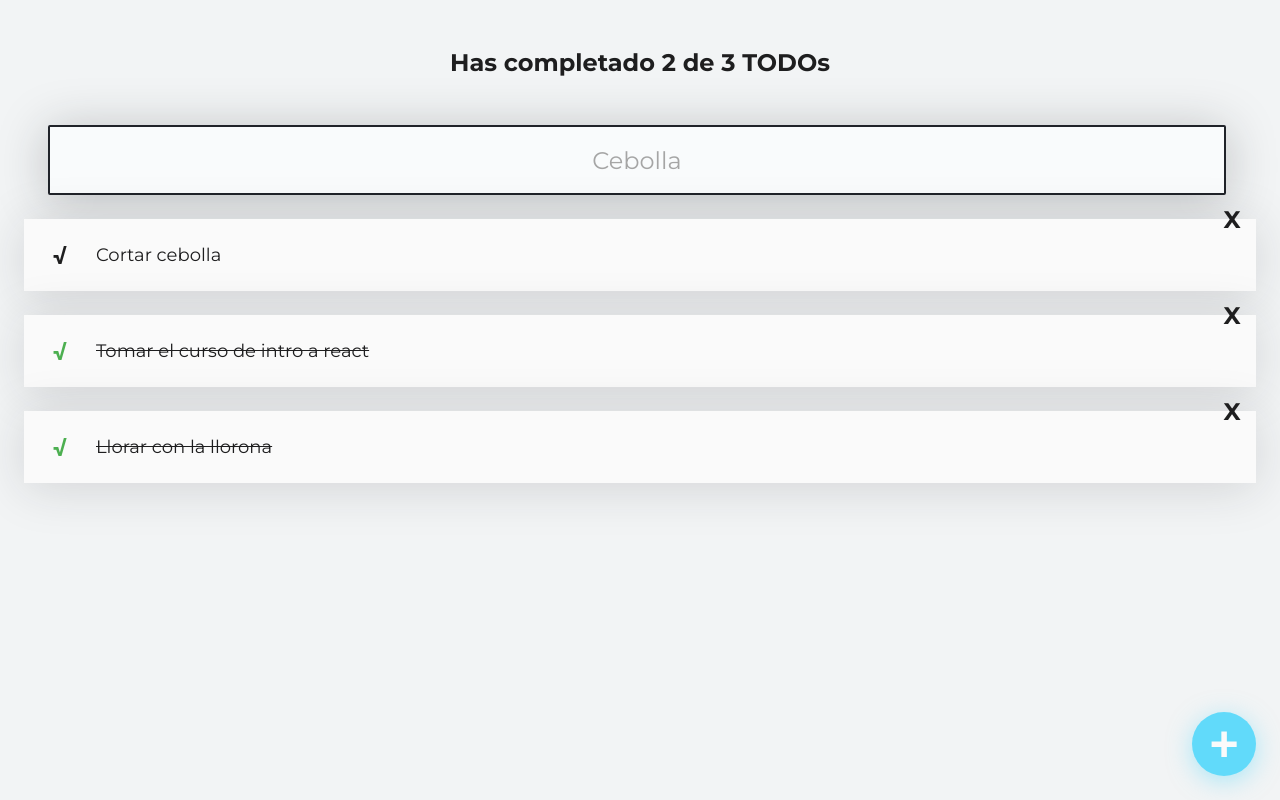
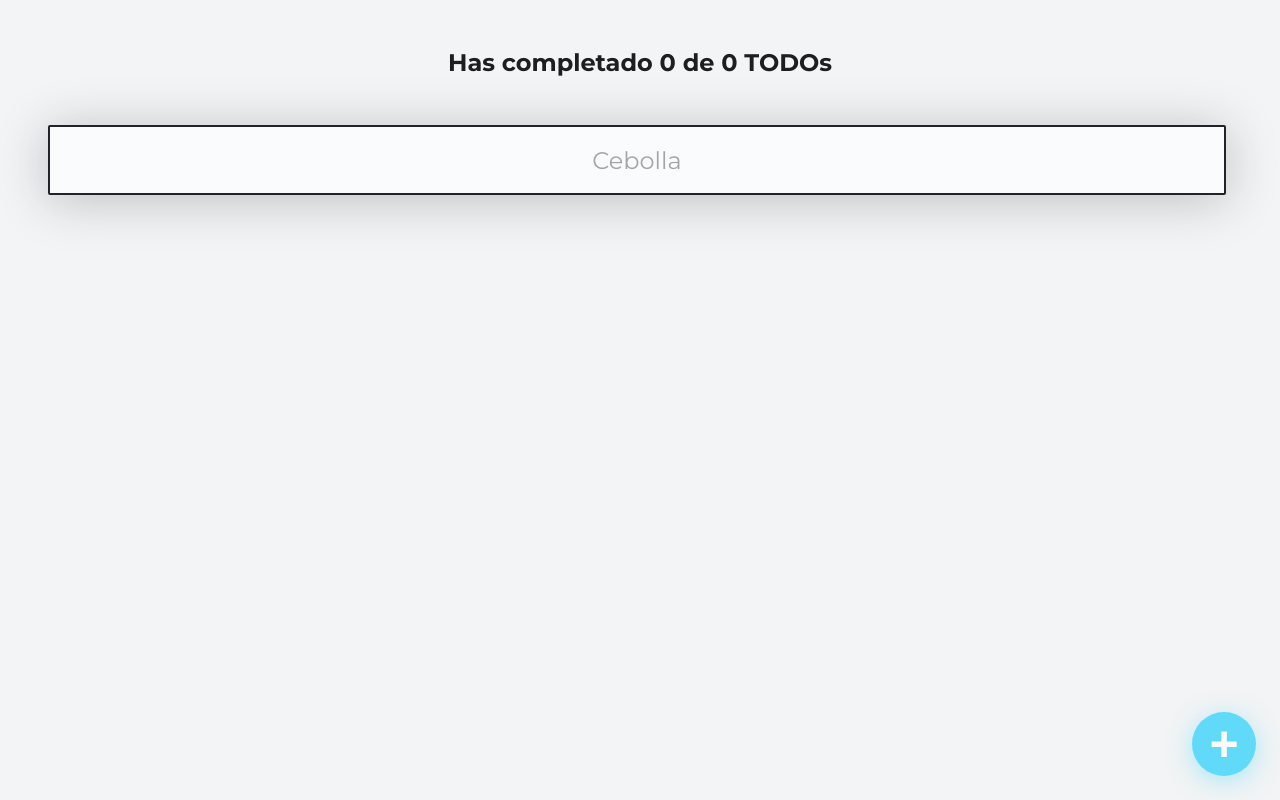
Before and after one commit to hectorairy/curso-intro-react, a React (Create React App) app: page / in a window 1280 px wide. Built offline with nearby package versions, Linux system fonts and the light colour scheme.

Commit message:
feat: adds function to save todos in localStorage

```diff
--- a/src/App.jsx
+++ b/src/App.jsx
@@ -3,14 +3,23 @@
 
 // import "./App.css";
 
-const defaultTodos = [
-  { text: "Cortar cebolla", completed: false },
-  { text: "Tomar el curso de intro a react", completed: true },
-  { text: "Llorar con la llorona", completed: true },
-];
+// const defaultTodos = [
+//   { text: "Cortar cebolla", completed: false },
+//   { text: "Tomar el curso de intro a react", completed: true },
+//   { text: "Llorar con la llorona", completed: true },
+// ];
 
 function App() {
-  const [todos, setTodos] = useState(defaultTodos);
+  const localStorageTodos = localStorage.getItem("TODOS_V1");
+  let parsedTodos;
+  if (!localStorageTodos) {
+    localStorage.setItem("TODOS_V1", JSON.stringify([]));
+    parsedTodos = [];
+  } else {
+    parsedTodos = JSON.parse(localStorageTodos);
+  }
+
+  const [todos, setTodos] = useState(parsedTodos);
   const [searchValue, setSearchValue] = useState("");
 
   let searchedTodos = [];
@@ -24,6 +33,12 @@
   const totalTodos = searchedTodos.length;
   const completedTodos = searchedTodos.filter((todo) => todo.completed).length;
 
+  const saveTodos = (newTodos) => {
+    const stringifiedTodos = JSON.stringify(newTodos);
+    localStorage.setItem("TODOS_V1", stringifiedTodos);
+    setTodos(newTodos);
+  };
+
   const onComplete = (text) => {
     const updatedTodos = todos.map((todo) => {
       if (todo.text === text) {
@@ -31,14 +46,12 @@
       }
       return todo;
     });
-    setTodos(updatedTodos);
-    alert("Ya completaste el TODO " + text);
+    saveTodos(updatedTodos);
   };
 
   const onDelete = (text) => {
     const updatedTodos = todos.filter((todo) => todo.text !== text);
-    setTodos(updatedTodos);
-    alert("Eliminaste el TODO " + text);
+    saveTodos(updatedTodos);
   };
 
   return (
```
